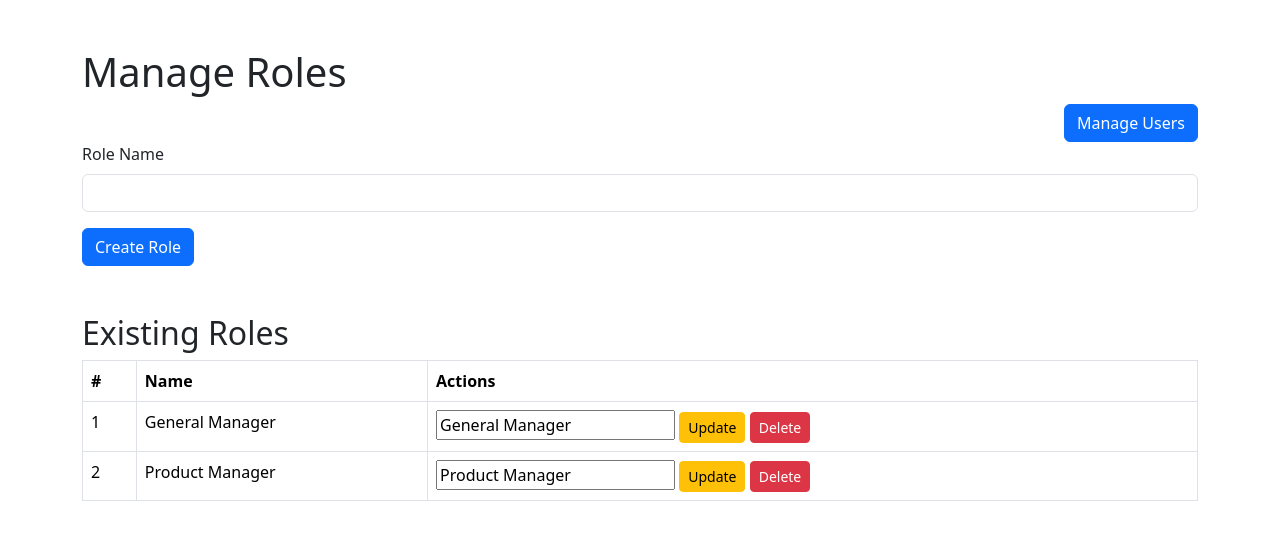
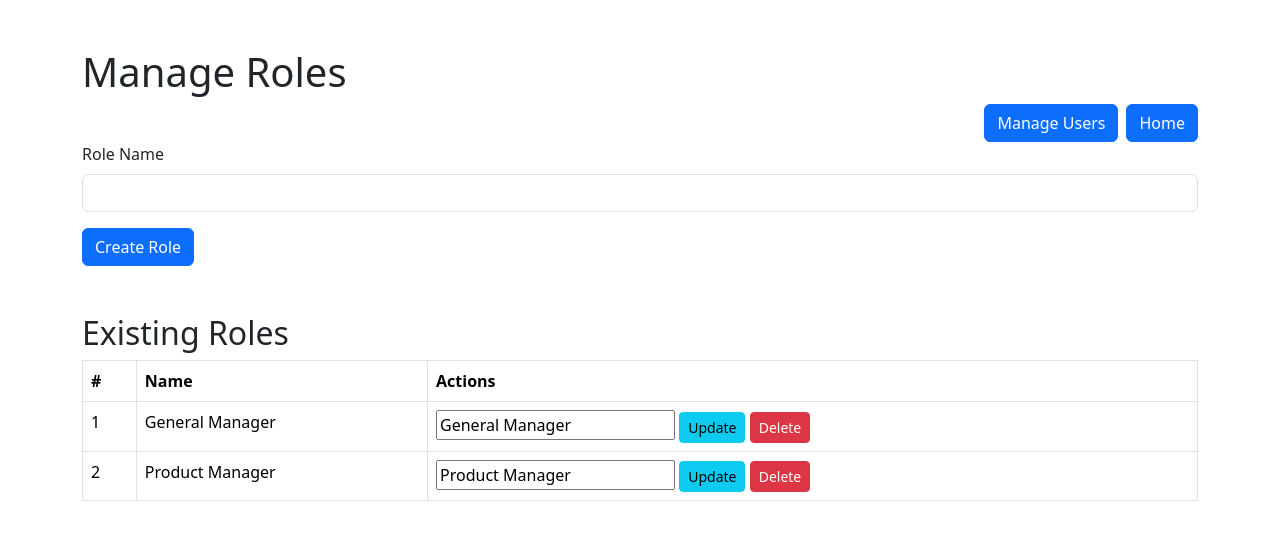
Before and after one commit to Fmatthew1/task_manager, a PHP site: page /manage_roles.php in a window 1280 px wide. Shown: the top 540 px of the page. Run offline with PHP 8.4, Linux system fonts and the light colour scheme; data comes from the database, SQL or seed files in the repository.

Commit message:
added a home button

```diff
--- a/manage_roles.php
+++ b/manage_roles.php
@@ -76,7 +76,9 @@ $roles = Role::findAll($conn);
         <h1>Manage Roles</h1>
         <div class="d-grid gap-2 d-md-flex justify-content-md-end">
             <a href="manage_users.php"><button class="btn btn-primary" type="button">Manage Users</button></a>
+            <a href="home.php"><button class="btn btn-primary" type="button">Home</button></a>
         </div>
+
         <form method="POST" class="mb-5">
             <div class="mb-3">
                 <label for="name" class="form-label">Role Name</label>
@@ -112,7 +114,7 @@ $roles = Role::findAll($conn);
                         <form method="POST" class="d-inline">
                             <input type="hidden" name="id" value="<?php echo $role->getId(); ?>">
                             <input type="text" name="name" value="<?php echo htmlspecialchars($role->getName()); ?>" required>
-                            <button type="submit" class="btn btn-warning btn-sm" name="update_role">Update</button>
+                            <button type="submit" class="btn btn-info btn-sm" name="update_role">Update</button>
                         </form>
                         <form method="POST" class="d-inline">
                             <input type="hidden" name="id" value="<?php echo $role->getId(); ?>">
```
